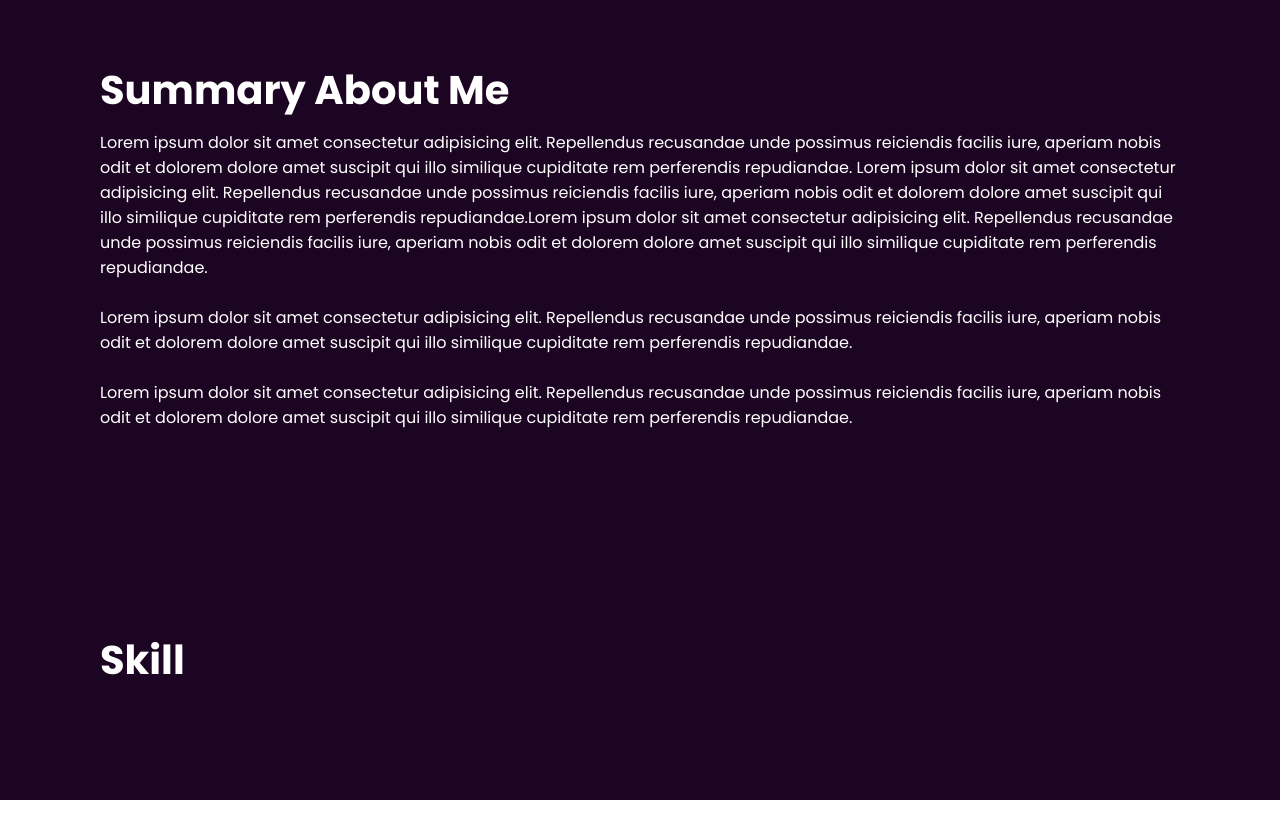
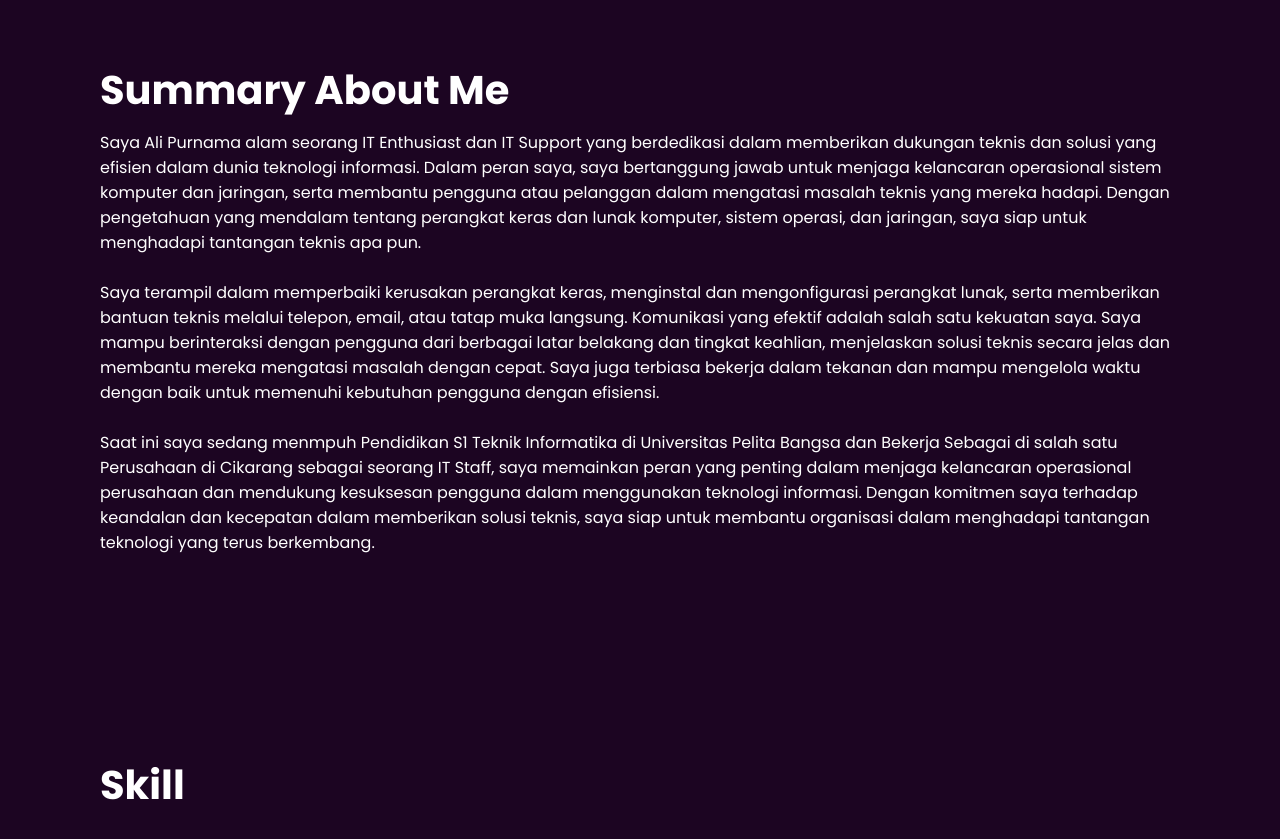
Before and after one commit to Alianama/Alianama.github.io, a plain HTML site: page index.html in a window 1280 px wide. Shown: the part 840-1679 px from the top of the page. Before the commit the page ends 1640 px from the top, so only its background shows below. Drawn offline with Linux system fonts and the light colour scheme.

```diff
--- a/index.html
+++ b/index.html
@@ -1,9 +1,12 @@
 <!DOCTYPE html>
 <html lang="en">
   <head>
-    <link rel="icon" href="image/icon.png" type="png/icon type">
+    <link rel="icon" href="image/icon.png" type="png/icon type" />
     <link rel="stylesheet" href="style/style.css" />
-    <link href="https://fonts.googleapis.com/css?family=Open+Sans:300i,400" rel="stylesheet">
+    <link
+      href="https://fonts.googleapis.com/css?family=Open+Sans:300i,400"
+      rel="stylesheet"
+    />
     <title>Portofolio Alipurnama</title>
   </head>
   <body>
@@ -29,38 +32,41 @@
       <img src="image/mountains_front.png" id="mountains_front" />
     </section>
 
-   <article class="about" id="about">
-      <h2>
-        Summary About Me
-      </h2>
+    <article class="about" id="about">
+      <h2>Summary About Me</h2>
       <p>
-        Lorem ipsum dolor sit amet consectetur adipisicing elit. Repellendus
-        recusandae unde possimus reiciendis facilis iure, aperiam nobis odit et
-        dolorem dolore amet suscipit qui illo similique cupiditate rem
-        perferendis repudiandae. Lorem ipsum dolor sit amet consectetur adipisicing elit. Repellendus
-        recusandae unde possimus reiciendis facilis iure, aperiam nobis odit et
-        dolorem dolore amet suscipit qui illo similique cupiditate rem
-        perferendis repudiandae.Lorem ipsum dolor sit amet consectetur adipisicing elit. Repellendus
-        recusandae unde possimus reiciendis facilis iure, aperiam nobis odit et
-        dolorem dolore amet suscipit qui illo similique cupiditate rem
-        perferendis repudiandae. <br></br> Lorem ipsum dolor sit amet consectetur adipisicing elit. Repellendus
-        recusandae unde possimus reiciendis facilis iure, aperiam nobis odit et
-        dolorem dolore amet suscipit qui illo similique cupiditate rem
-        perferendis repudiandae. <br></br> Lorem ipsum dolor sit amet consectetur adipisicing elit. Repellendus
-        recusandae unde possimus reiciendis facilis iure, aperiam nobis odit et
-        dolorem dolore amet suscipit qui illo similique cupiditate rem
-        perferendis repudiandae.
+        Saya Ali Purnama alam seorang IT Enthusiast dan IT Support yang
+        berdedikasi dalam memberikan dukungan teknis dan solusi yang efisien
+        dalam dunia teknologi informasi. Dalam peran saya, saya bertanggung
+        jawab untuk menjaga kelancaran operasional sistem komputer dan jaringan,
+        serta membantu pengguna atau pelanggan dalam mengatasi masalah teknis
+        yang mereka hadapi. Dengan pengetahuan yang mendalam tentang perangkat
+        keras dan lunak komputer, sistem operasi, dan jaringan, saya siap untuk
+        menghadapi tantangan teknis apa pun. <br /><br />
+
+        Saya terampil dalam memperbaiki kerusakan perangkat keras, menginstal
+        dan mengonfigurasi perangkat lunak, serta memberikan bantuan teknis
+        melalui telepon, email, atau tatap muka langsung. Komunikasi yang
+        efektif adalah salah satu kekuatan saya. Saya mampu berinteraksi dengan
+        pengguna dari berbagai latar belakang dan tingkat keahlian, menjelaskan
+        solusi teknis secara jelas dan membantu mereka mengatasi masalah dengan
+        cepat. Saya juga terbiasa bekerja dalam tekanan dan mampu mengelola
+        waktu dengan baik untuk memenuhi kebutuhan pengguna dengan efisiensi.<br /><br />
+
+        Saat ini saya sedang menmpuh Pendidikan S1 Teknik Informatika di
+        Universitas Pelita Bangsa dan Bekerja Sebagai di salah satu Perusahaan
+        di Cikarang sebagai seorang IT Staff, saya memainkan peran yang penting
+        dalam menjaga kelancaran operasional perusahaan dan mendukung kesuksesan
+        pengguna dalam menggunakan teknologi informasi. Dengan komitmen saya
+        terhadap keandalan dan kecepatan dalam memberikan solusi teknis, saya
+        siap untuk membantu organisasi dalam menghadapi tantangan teknologi yang
+        terus berkembang.
       </p>
-   </article>
+    </article>
 
-   <article class="skill" id="skill">
-    <h2>
-      Skill
-    </h2>
-
-
-   </article>
-
+    <article class="skill" id="skill">
+      <h2>Skill</h2>
+    </article>
   </body>
   <script src="style/style.js"></script>
 </html>
--- a/style/style.css
+++ b/style/style.css
@@ -50,12 +50,15 @@
   padding: 6px 15px;
   color: #fff;
   border-radius: 20px;
+  transition: 0.5s;
 }
 
 header ul li a:hover,
 header ul li a:active {
   background: #fff;
   color: #2b1055;
+  padding: 8px 17px;
+  transition: 0.5s;
 }
 
 section {
```
